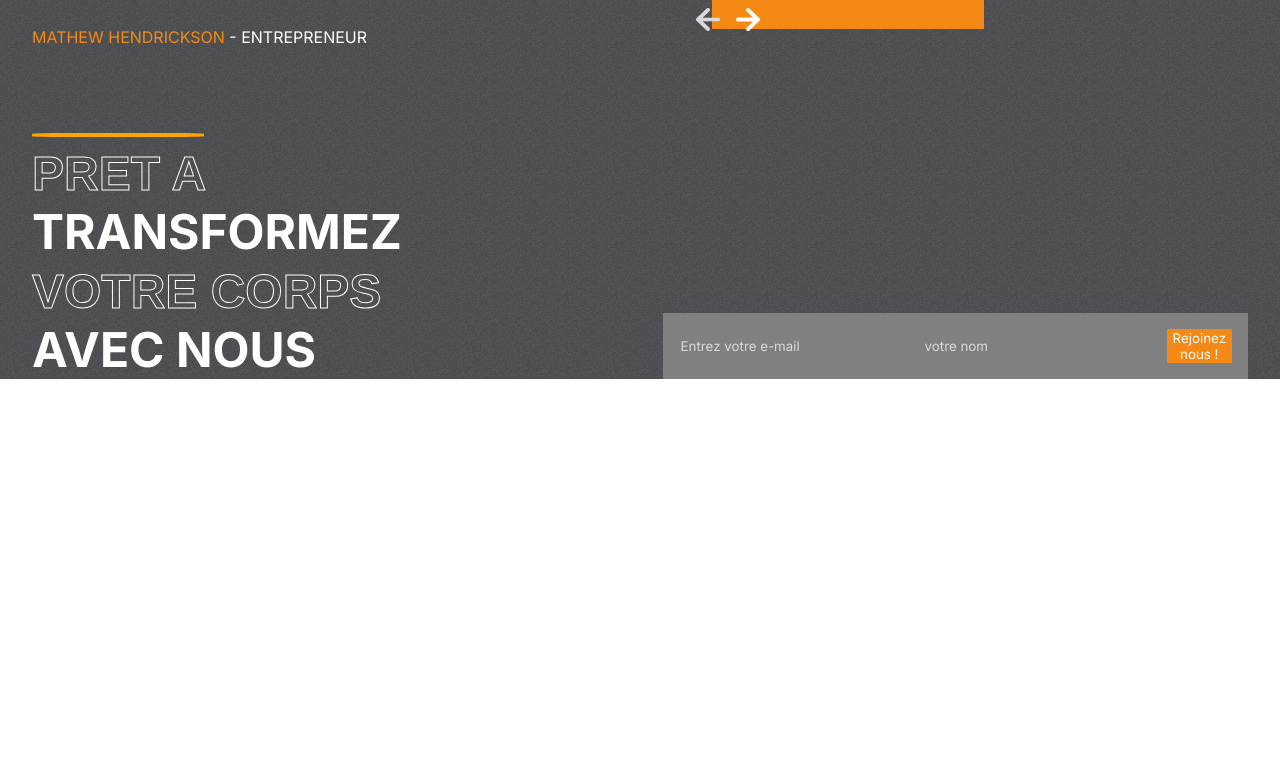
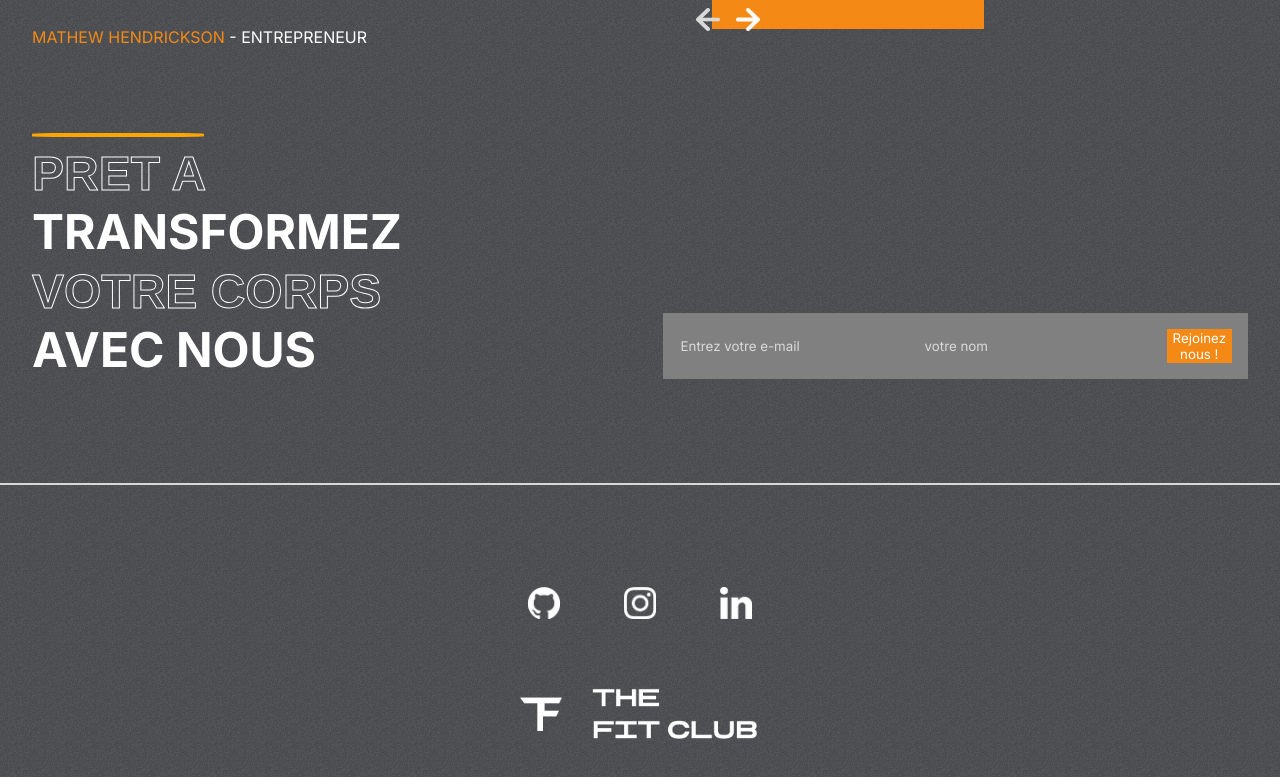
Before and after one commit to maximeOC/fitnessClub, a React (Create React App) app: page / in a window 1280 px wide. Shown: the part 3117-3894 px from the top of the page. Before the commit the page ends 3496 px from the top, so only its background shows below. Built offline with nearby package versions, Linux system fonts and the light colour scheme.

Commit message:
add footer to my site

```diff
--- a/src/App.js
+++ b/src/App.js
@@ -5,6 +5,7 @@
 import Plans from './components/Plans/Plans';
 import Testimonials from './components/Testimonials/Testimonials';
 import Join from './components/Join/Join';
+import { Footer } from './components/Footer/Footer';
 function App() {
   return (
     <div className="App">
@@ -14,6 +15,7 @@
           <Plans />
           <Testimonials />
           <Join />
+          <Footer />
     </div>
   );
 }
--- /dev/null
+++ b/src/components/Footer/Footer.jsx
@@ -0,0 +1,23 @@
+import React from "react";
+import "./footer.css";
+import Github from "../../assets/github.png";
+import Instagram from "../../assets/instagram.png";
+import LinkedIn from "../../assets/linkedin.png";
+import Logo from "../../assets/logo.png";
+export const Footer = () => {
+  return (
+    <footer>
+      <hr />
+      <div className="footer-container">
+        <div className="socials-links">
+          <img src={Github} alt="logo github" />
+          <img src={Instagram} alt="logo instagram" />
+          <img src={LinkedIn} alt="logo linkedin" />
+        </div>
+        <div className="logo-f">
+          <img src={Logo} alt="logo du site internet" />
+        </div>
+      </div>
+    </footer>
+  );
+};
--- /dev/null
+++ b/src/components/Footer/footer.css
@@ -0,0 +1,31 @@
+footer{
+    position: relative;
+}
+
+footer>hr{
+    border: 1px solid var(--lightgray);
+}
+.footer-container{
+    padding: 1rem 2rem;
+    display: flex;
+    flex-direction: column;
+    gap: 4rem;
+    align-items: center;
+    justify-content: center;
+    height: 20rem;
+}
+
+.socials-links{
+    display: flex;
+    gap: 4rem;
+}
+
+.socials-links>img{
+    width: 2rem;
+    height: 2rem;
+    cursor: pointer;
+}
+
+.logo-f>img{
+    width: 15rem;
+}
```
